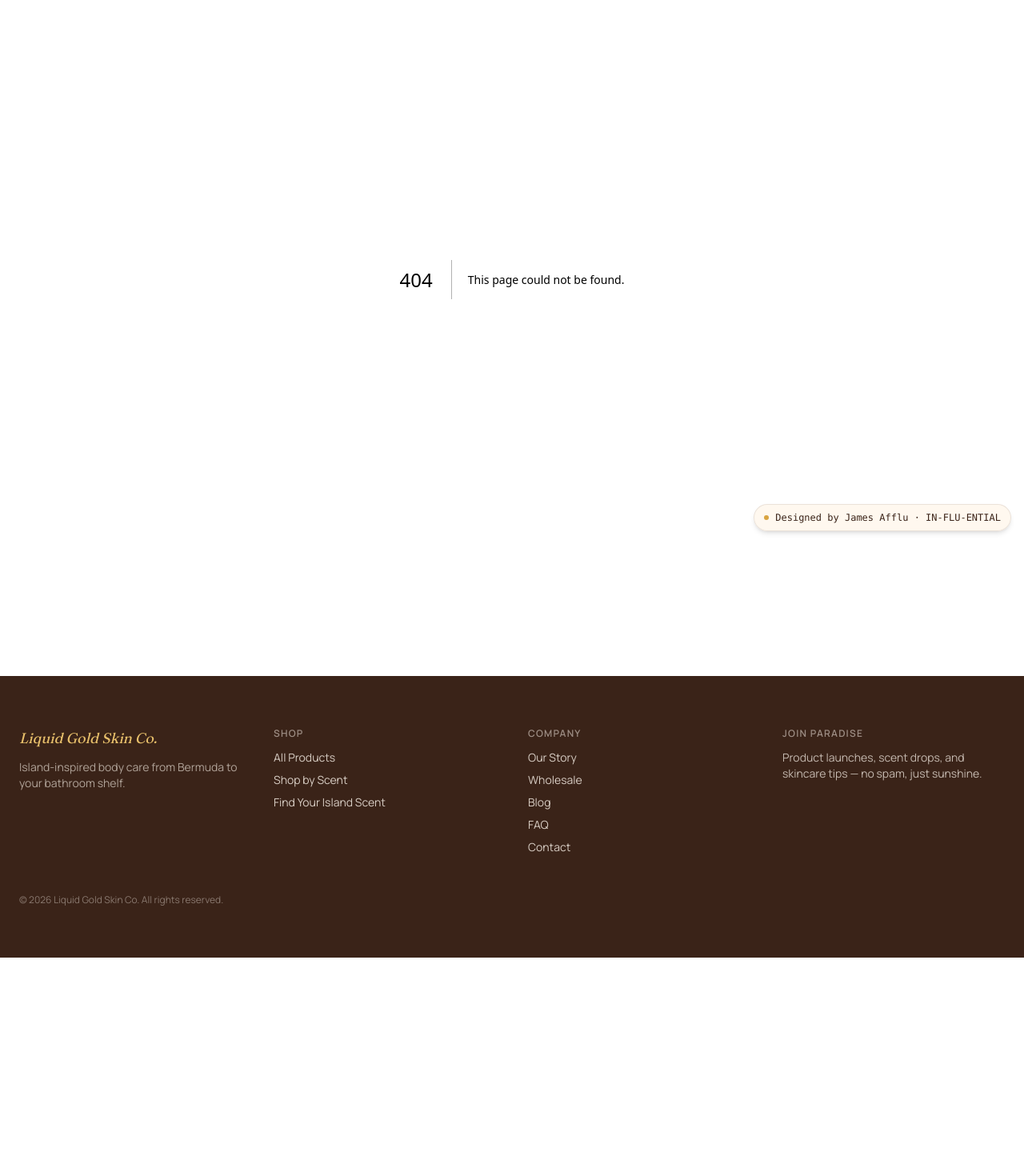
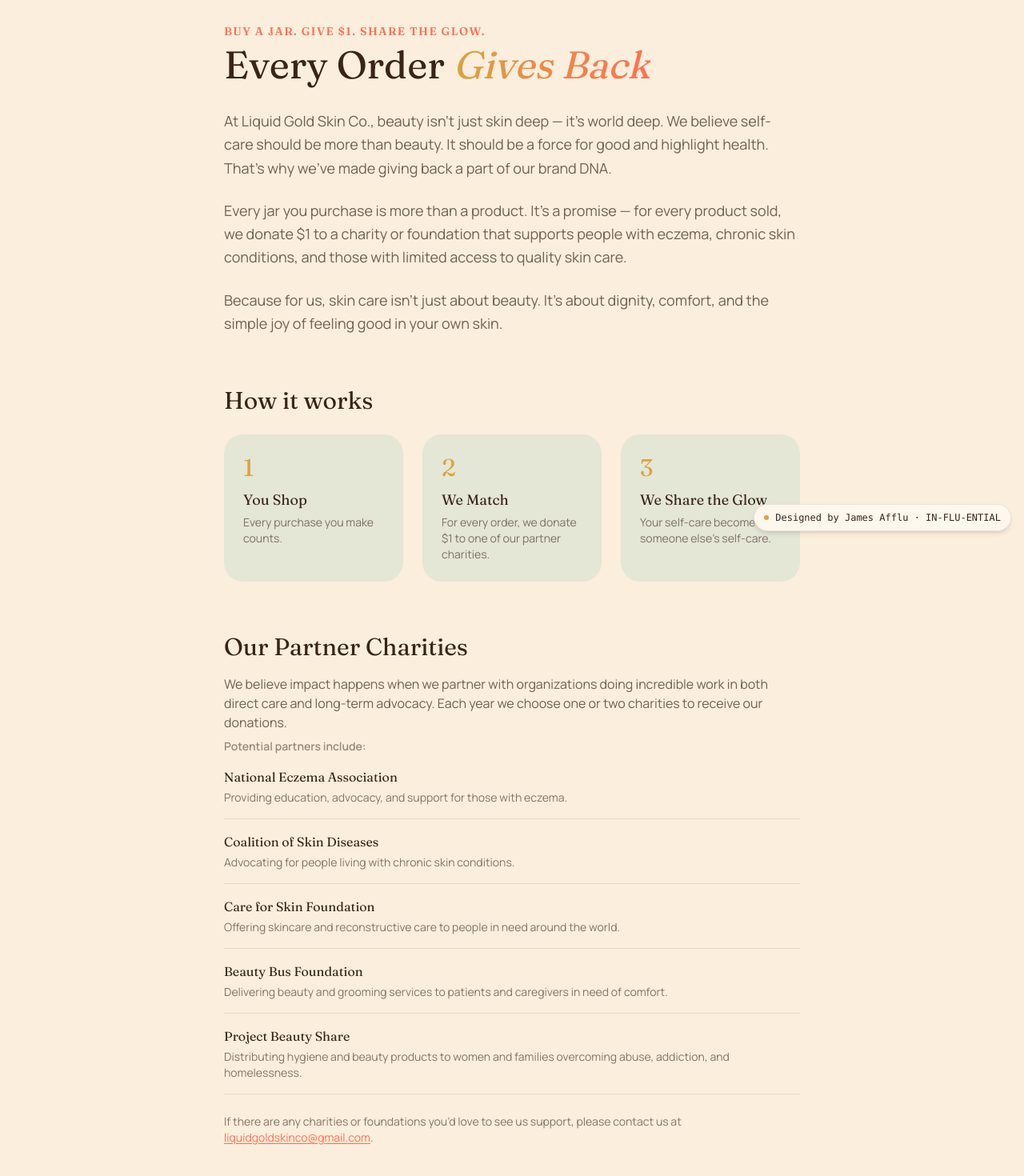
Before and after one commit to flu-wop/liquidgold, a Next.js app: page /give-back in a window 1280 px wide. Before the commit this address had no page. Shown: the part 120-1590 px from the top of the page at 80% size. Before the commit the page ends 1317 px from the top, so only its background shows below. Built offline with nearby package versions, Linux system fonts and the light colour scheme.

Commit message:
Pull real About + Give Back content from live site

```diff
--- a/src/app/about/page.tsx
+++ b/src/app/about/page.tsx
@@ -1,20 +1,88 @@
+import Image from "next/image";
+
 export default function AboutPage() {
   return (
     <section className="mx-auto max-w-3xl px-6 py-20">
       <h1 className="font-display text-4xl text-cocoa md:text-5xl">
-        Our <span className="text-gold-gradient italic">Story</span>
+        My <span className="text-gold-gradient italic">Story</span>
       </h1>
-      {/* PLACEHOLDER: real founder story, photos, and behind-the-scenes
-          content pending from Liquid Gold */}
-      <div className="mt-8 aspect-video w-full rounded-3xl bg-gradient-to-br from-guava/40 via-gold/40 to-lagoon/40" />
-      <p className="mt-8 text-lg leading-relaxed text-cocoa/70">
-        [Founder story placeholder — Bermuda connection, why Liquid Gold was
-        created, what makes the products different. Real copy pending from
-        the client.]
+      <p className="mt-4 font-display text-lg italic text-cocoa/60">
+        More than Skin Deep
       </p>
-      <p className="mt-6 text-lg leading-relaxed text-cocoa/70">
-        [Brand mission placeholder.]
-      </p>
+
+      <div className="mt-8 space-y-6 text-lg leading-relaxed text-cocoa/70">
+        <p>I&rsquo;m Ariel Salgado &mdash; founder of Liquid Gold Skin Co.</p>
+        <p>
+          This brand is more than skin deep to me. It&rsquo;s family deep.
+          It&rsquo;s a story of growth, resilience, and learning how to love
+          myself, one small habit at a time.
+        </p>
+        <p>
+          Being surrounded by the incredibly strong women in my family set my
+          mind on success &amp; what it could look like, but the way I
+          measured success was a bit different. I paved my own path, was on
+          the ground running at 18. Corporate lifestyle was never for me. I
+          knew I had to be my own boss. Creating discipline and healthy
+          habits for myself didn&rsquo;t come easy. I lost my mother before
+          the age of 20 &mdash; she was a great pillar of success in my life.
+          Losing my mother young felt like a setback, and I no longer knew
+          what it meant to take care of myself. I was not living, I was
+          surviving.
+        </p>
+        <p>
+          And through that survival, you grow. I didn&rsquo;t know what was
+          right or wrong, but I knew one thing: I love to learn. I dove into
+          research, experimented with natural ingredients, and slowly began
+          creating products for myself.
+        </p>
+        <p>
+          My skin journey began in 2019 &mdash; this has become my life and
+          my passion. Over the years, I continued to make transitions out of
+          consumerism that is detrimental to our skin and ultimately our
+          health. This is my way of transforming an idea taught to us that we
+          know to question but are confused how to into something beautiful
+          and intentional.
+        </p>
+        <p>
+          Thank you for being here and for joining me on this journey. Your
+          glow is waiting.
+        </p>
+      </div>
+
+      <div className="mt-10 overflow-hidden rounded-3xl">
+        <Image
+          src="/images/brand/founder-ariel.jpg"
+          alt="Ariel Salgado, founder of Liquid Gold Skin Co."
+          width={1021}
+          height={1080}
+          className="h-auto w-full object-cover"
+        />
+      </div>
+
+      <div className="mt-16">
+        <h2 className="font-display text-3xl text-cocoa md:text-4xl">
+          Our <span className="text-gold-gradient italic">Mission</span>
+        </h2>
+        <p className="mt-2 font-display text-sm font-semibold uppercase tracking-widest text-guava">
+          Affordable. Clean. Beauty.
+        </p>
+        <div className="mt-6 space-y-6 text-lg leading-relaxed text-cocoa/70">
+          <p>
+            At Liquid Gold Skin Co., we believe self care isn&rsquo;t just a
+            luxury &mdash; it&rsquo;s a necessity. Every product is made with
+            love and intention, turning your daily skincare into a ritual of
+            self love and a reminder to let go of the harsh chemicals and
+            preservatives. Preserve yourself inside and out.
+          </p>
+          <p>
+            This is a journey that we are on together &mdash; letting go of
+            the unnatural and making the effort to enjoy taking care of our
+            body and skin more than ever. It is a war against the unnatural,
+            and together we are going to win!
+          </p>
+          <p className="font-display italic text-cocoa">Yours truly, Ariel</p>
+        </div>
+      </div>
     </section>
   );
 }
--- a/src/app/contact/page.tsx
+++ b/src/app/contact/page.tsx
@@ -15,6 +15,16 @@
       <h1 className="font-display text-4xl text-cocoa md:text-5xl">
         Get in <span className="text-gold-gradient italic">Touch</span>
       </h1>
+      <p className="mt-3 text-cocoa/60">
+        Prefer email? Reach us directly at{" "}
+        <a
+          href="mailto:liquidgoldskinco@gmail.com"
+          className="text-guava underline underline-offset-2"
+        >
+          liquidgoldskinco@gmail.com
+        </a>
+        .
+      </p>
       {/* PLACEHOLDER: form submit not wired yet — routes to Resend once
           the email/notification layer is built */}
       <form className="mt-10 space-y-4">
--- /dev/null
+++ b/src/app/give-back/page.tsx
@@ -0,0 +1,128 @@
+const steps = [
+  {
+    title: "You Shop",
+    body: "Every purchase you make counts.",
+  },
+  {
+    title: "We Match",
+    body: "For every order, we donate $1 to one of our partner charities.",
+  },
+  {
+    title: "We Share the Glow",
+    body: "Your self-care becomes someone else's self-care.",
+  },
+];
+
+const charities = [
+  {
+    name: "National Eczema Association",
+    body: "Providing education, advocacy, and support for those with eczema.",
+  },
+  {
+    name: "Coalition of Skin Diseases",
+    body: "Advocating for people living with chronic skin conditions.",
+  },
+  {
+    name: "Care for Skin Foundation",
+    body: "Offering skincare and reconstructive care to people in need around the world.",
+  },
+  {
+    name: "Beauty Bus Foundation",
+    body: "Delivering beauty and grooming services to patients and caregivers in need of comfort.",
+  },
+  {
+    name: "Project Beauty Share",
+    body: "Distributing hygiene and beauty products to women and families overcoming abuse, addiction, and homelessness.",
+  },
+];
+
+export default function GiveBackPage() {
+  return (
+    <section className="mx-auto max-w-3xl px-6 py-20">
+      <p className="font-display text-sm font-semibold uppercase tracking-widest text-guava">
+        Buy a Jar. Give $1. Share the Glow.
+      </p>
+      <h1 className="mt-2 font-display text-4xl text-cocoa md:text-5xl">
+        Every Order <span className="text-gold-gradient italic">Gives Back</span>
+      </h1>
+
+      <div className="mt-8 space-y-6 text-lg leading-relaxed text-cocoa/70">
+        <p>
+          At Liquid Gold Skin Co., beauty isn&rsquo;t just skin deep &mdash;
+          it&rsquo;s world deep. We believe self-care should be more than
+          beauty. It should be a force for good and highlight health.
+          That&rsquo;s why we&rsquo;ve made giving back a part of our brand
+          DNA.
+        </p>
+        <p>
+          Every jar you purchase is more than a product. It&rsquo;s a promise
+          &mdash; for every product sold, we donate $1 to a charity or
+          foundation that supports people with eczema, chronic skin
+          conditions, and those with limited access to quality skin care.
+        </p>
+        <p>
+          Because for us, skin care isn&rsquo;t just about beauty. It&rsquo;s
+          about dignity, comfort, and the simple joy of feeling good in your
+          own skin.
+        </p>
+      </div>
+
+      <div className="mt-16">
+        <h2 className="font-display text-2xl text-cocoa md:text-3xl">
+          How it works
+        </h2>
+        <div className="mt-6 grid gap-6 sm:grid-cols-3">
+          {steps.map((s, i) => (
+            <div key={s.title} className="rounded-3xl bg-lagoon/10 p-6">
+              <span className="font-display text-3xl text-gold">
+                {i + 1}
+              </span>
+              <p className="mt-2 font-display text-lg text-cocoa">
+                {s.title}
+              </p>
+              <p className="mt-1 text-sm text-cocoa/60">{s.body}</p>
+            </div>
+          ))}
+        </div>
+      </div>
+
+      <div className="mt-16">
+        <h2 className="font-display text-2xl text-cocoa md:text-3xl">
+          Our Partner Charities
+        </h2>
+        <p className="mt-4 text-cocoa/70">
+          We believe impact happens when we partner with organizations doing
+          incredible work in both direct care and long-term advocacy. Each
+          year we choose one or two charities to receive our donations.
+        </p>
+        <p className="mt-2 text-sm font-semibold text-cocoa/50">
+          Potential partners include:
+        </p>
+        <ul className="mt-4 space-y-4">
+          {charities.map((c) => (
+            <li key={c.name} className="border-b border-cocoa/10 pb-4">
+              <p className="font-display text-cocoa">{c.name}</p>
+              <p className="mt-1 text-sm text-cocoa/60">{c.body}</p>
+            </li>
+          ))}
+        </ul>
+        <p className="mt-6 text-sm text-cocoa/60">
+          If there are any charities or foundations you&rsquo;d love to see
+          us support, please contact us at{" "}
+          <a
+            href="mailto:liquidgoldskinco@gmail.com"
+            className="text-guava underline underline-offset-2"
+          >
+            liquidgoldskinco@gmail.com
+          </a>
+          .
+        </p>
+      </div>
+
+      <p className="mt-16 font-display text-xl italic text-cocoa">
+        Together, we&rsquo;re turning self-care into shared care. One jar at
+        a time.
+      </p>
+    </section>
+  );
+}
--- a/src/components/layout/Footer.tsx
+++ b/src/components/layout/Footer.tsx
@@ -28,6 +28,7 @@
           </p>
           <ul className="space-y-2 text-sm text-cream/80">
             <li><Link href="/about">Our Story</Link></li>
+            <li><Link href="/give-back">Give Back</Link></li>
             <li><Link href="/wholesale">Wholesale</Link></li>
             <li><Link href="/blog">Blog</Link></li>
             <li><Link href="/faq">FAQ</Link></li>
--- a/src/components/layout/Navbar.tsx
+++ b/src/components/layout/Navbar.tsx
@@ -9,6 +9,7 @@
   { href: "/scents", label: "Scents" },
   { href: "/quiz", label: "Find Your Scent" },
   { href: "/about", label: "Our Story" },
+  { href: "/give-back", label: "Give Back" },
   { href: "/wholesale", label: "Wholesale" },
 ];
 
```
Also changed, not shown: public/images/brand/founder-ariel.jpg (added).
